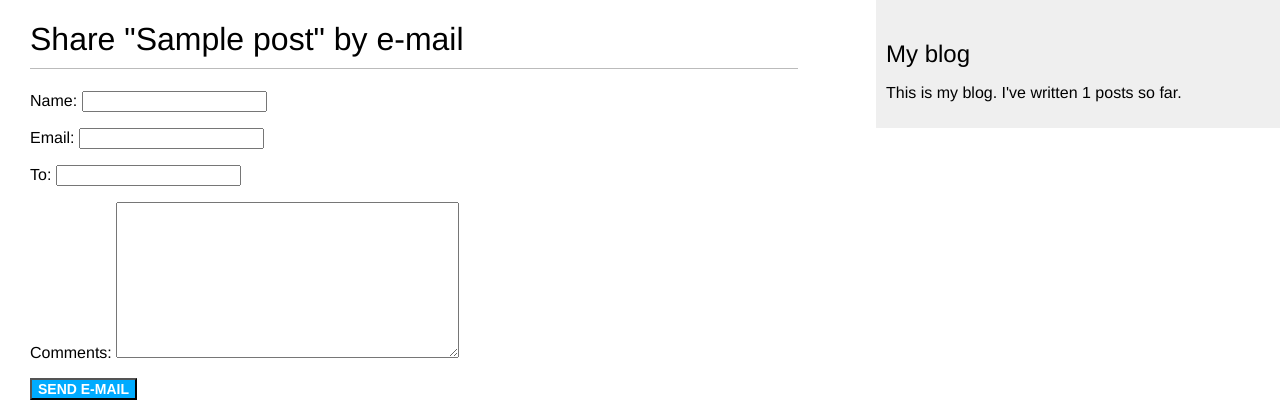
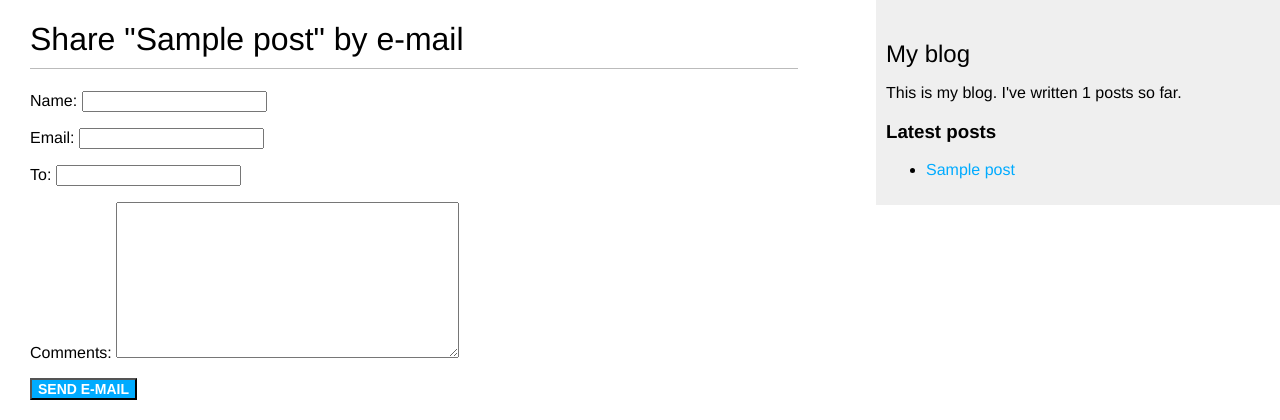
Before and after one commit to Andrey-Cherepanov/SimpleBlog, a Django app: page /blog/1/share/ in a window 1280 px wide. Shown: the top 420 px of the page. Run offline with Django 4.2, Linux system fonts and the light colour scheme; tables that the repository leaves empty hold one stand-in row (values such as "Sample post"); parts of the project's set-up code (start-up, migrations or seed data) failed here and were passed over.

Commit message:
show latest posts on sidebar

```diff
--- a/templates/blog/base.html
+++ b/templates/blog/base.html
@@ -17,6 +17,8 @@
       This is my blog.
       I've written {% total_posts %} posts so far.
     </p>
+    <h3>Latest posts</h3>
+    {% show_latest_posts 3 %}
   </div>
 </body>
 </html>
--- /dev/null
+++ b/templates/blog/post/latest_posts.html
@@ -0,0 +1,7 @@
+<ul>
+  {% for post in latest_posts %}
+  <li>
+    <a href="{{ post.get_absolute_url }}">{{ post.title }}</a>
+  </li>
+  {% endfor %}
+</ul>
```
